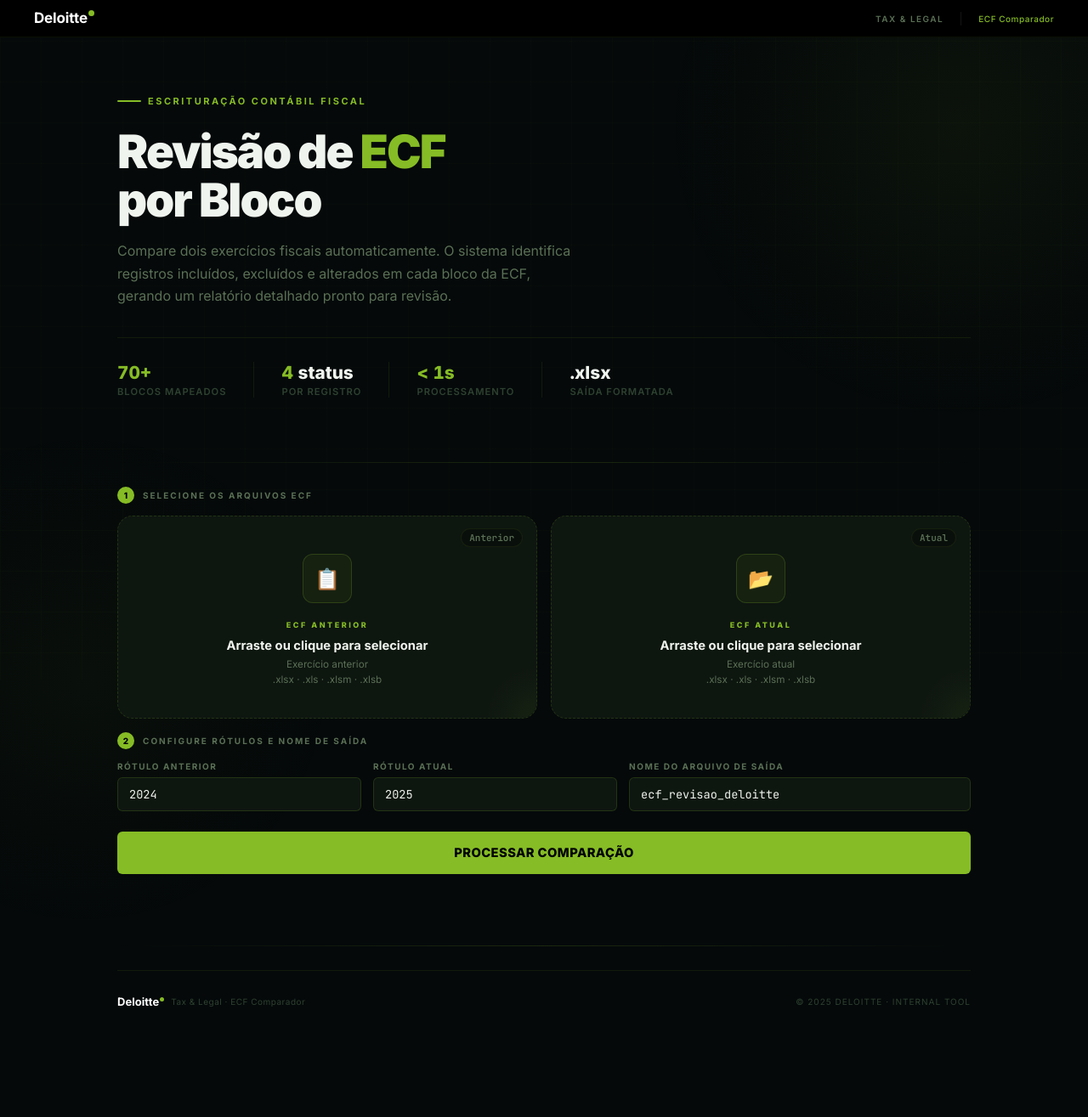
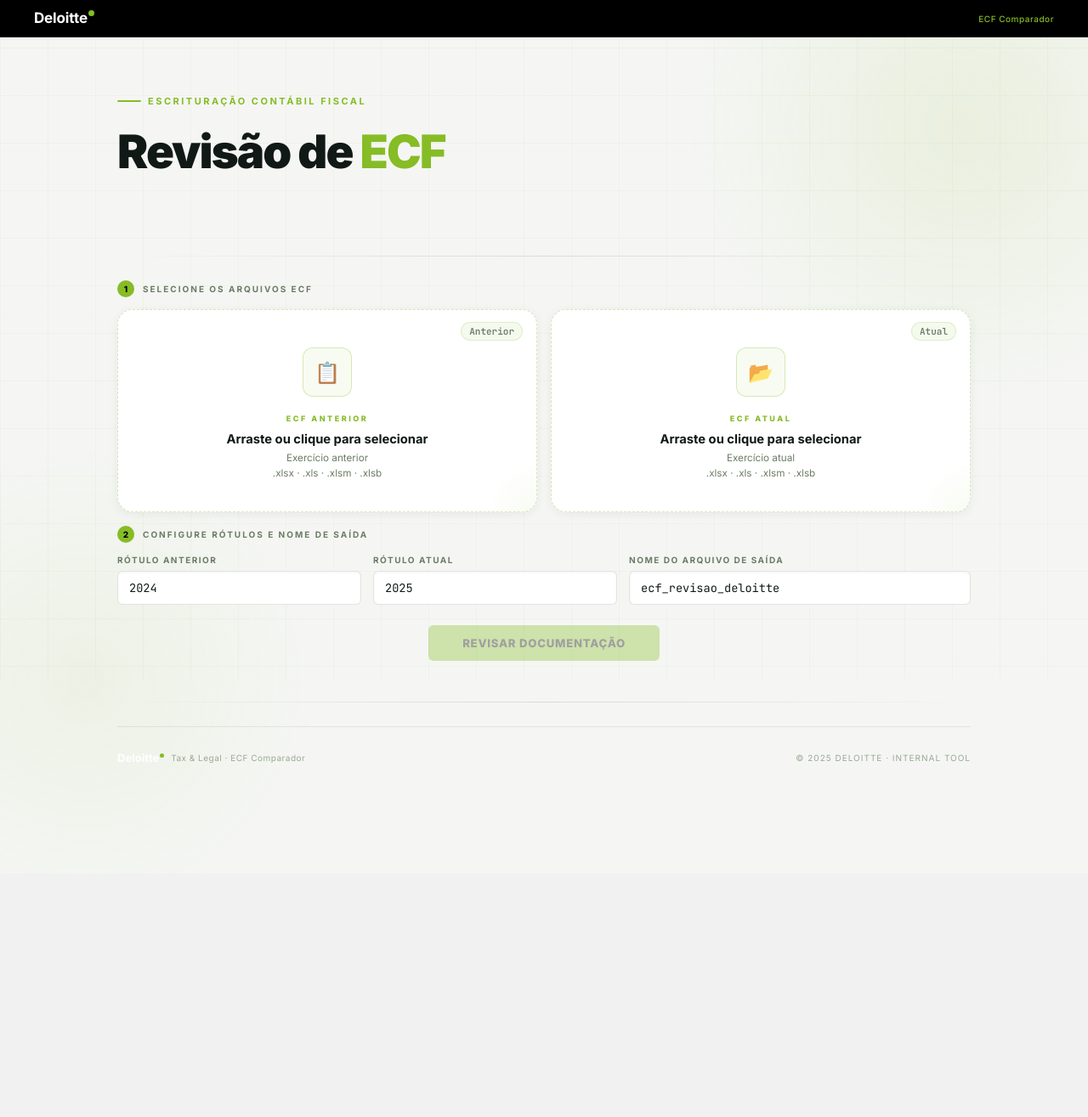
Before and after one commit to VictorMG-Dev/ecf-comparador, a Flask app: page / in a window 1280 px wide. Shown: the whole page at 85% size. After the commit the page ends 899 px from the top, so only its background shows below. Run offline with Flask 3, Linux system fonts and the light colour scheme.

Commit message:
style: clareia visual (light mode), simplifica titulo/header e ajusta botao centralizado 'Revisar Documentação'

```diff
--- a/templates/index.html
+++ b/templates/index.html
@@ -3,8 +3,8 @@
 <head>
   <meta charset="UTF-8" />
   <meta name="viewport" content="width=device-width, initial-scale=1.0" />
-  <title>ECF Comparador | Deloitte Tax & Legal</title>
-  <meta name="description" content="Plataforma de revisão e comparação de arquivos ECF — Escrituração Contábil Fiscal. Desenvolvido para Deloitte Tax & Legal Brasil." />
+  <title>ECF Comparador | Deloitte</title>
+  <meta name="description" content="Plataforma de revisão e comparação de arquivos ECF — Escrituração Contábil Fiscal. Desenvolvido para Deloitte Brasil." />
   <link rel="preconnect" href="https://fonts.googleapis.com" />
   <link href="https://fonts.googleapis.com/css2?family=Inter:wght@300;400;500;600;700;800;900&family=JetBrains+Mono:wght@400;500;600&display=swap" rel="stylesheet" />
 
@@ -19,35 +19,35 @@
       --dl-green:        #86BC25;   /* Deloitte Green — Pantone 368 */
       --dl-green-dark:   #6a9a1c;   /* hover state */
       --dl-green-deeper: #4d7213;   /* pressed / active */
-      --dl-green-glow:   rgba(134, 188, 37, 0.18);
-      --dl-green-subtle: rgba(134, 188, 37, 0.07);
-      --dl-green-border: rgba(134, 188, 37, 0.22);
-      --dl-green-border-strong: rgba(134, 188, 37, 0.5);
+      --dl-green-glow:   rgba(134, 188, 37, 0.2);
+      --dl-green-subtle: rgba(134, 188, 37, 0.06);
+      --dl-green-border: rgba(134, 188, 37, 0.3);
+      --dl-green-border-strong: rgba(134, 188, 37, 0.55);
 
-      /* Backgrounds — escuros com leve matiz verde */
-      --bg-base:    #05090a;
-      --bg-surface: #090e0b;
-      --bg-card:    #0e1610;
-      --bg-card-2:  #121b13;
-      --bg-card-hover: #162019;
-      --bg-terminal: #060a07;
+      /* Backgrounds — TEMA CLARO */
+      --bg-base:       #f5f6f4;
+      --bg-surface:    #eef0eb;
+      --bg-card:       #ffffff;
+      --bg-card-2:     #f8f9f6;
+      --bg-card-hover: #f2f5ee;
+      --bg-terminal:   #1a1f18;
 
       /* Tipografia */
-      --text-bright: #f0f4ee;
-      --text:        #b8c9b0;
-      --text-muted:  #5a7055;
-      --text-dim:    #2e4230;
+      --text-bright: #111916;
+      --text:        #374733;
+      --text-muted:  #6b7c65;
+      --text-dim:    #9aaa94;
 
       /* Status */
-      --green-pos:  #22c55e;
-      --red-neg:    #ef4444;
-      --amber:      #f59e0b;
+      --green-pos:  #16a34a;
+      --red-neg:    #dc2626;
+      --amber:      #d97706;
       --neutral:    #64748b;
 
       /* Bordas */
-      --border:       rgba(134, 188, 37, 0.1);
-      --border-mid:   rgba(134, 188, 37, 0.18);
-      --border-hover: rgba(134, 188, 37, 0.4);
+      --border:       rgba(0, 0, 0, 0.07);
+      --border-mid:   rgba(0, 0, 0, 0.11);
+      --border-hover: rgba(134, 188, 37, 0.5);
 
       /* Fontes */
       --font-sans: 'Inter', system-ui, sans-serif;
@@ -60,9 +60,9 @@
       --r-xl: 24px;
 
       /* Sombras */
-      --shadow: 0 8px 40px rgba(0, 0, 0, 0.6);
-      --shadow-green: 0 0 40px rgba(134, 188, 37, 0.12);
-      --glow-green: 0 0 24px rgba(134, 188, 37, 0.25);
+      --shadow: 0 4px 24px rgba(0, 0, 0, 0.08);
+      --shadow-green: 0 0 32px rgba(134, 188, 37, 0.15);
+      --glow-green: 0 0 20px rgba(134, 188, 37, 0.2);
     }
 
     /* ======================================================================
@@ -147,7 +147,7 @@
     }
 
     /* ======================================================================
-       BACKGROUND — GRID SUTIL ESTILO CORPORATE
+       BACKGROUND — GRID SUTIL ESTILO CORPORATE (TEMA CLARO)
     ====================================================================== */
     .bg-grid {
       position: fixed;
@@ -155,12 +155,12 @@
       pointer-events: none;
       z-index: 0;
       background-image:
-        linear-gradient(rgba(134,188,37,0.025) 1px, transparent 1px),
-        linear-gradient(90deg, rgba(134,188,37,0.025) 1px, transparent 1px);
-      background-size: 48px 48px;
+        linear-gradient(rgba(134,188,37,0.06) 1px, transparent 1px),
+        linear-gradient(90deg, rgba(134,188,37,0.06) 1px, transparent 1px);
+      background-size: 56px 56px;
     }
 
-    /* Orb de glow sutil no canto */
+    /* Orb de glow no tema claro */
     .bg-orb {
       position: fixed;
       top: -200px;
@@ -168,7 +168,7 @@
       width: 700px;
       height: 700px;
       border-radius: 50%;
-      background: radial-gradient(circle, rgba(134,188,37,0.06) 0%, transparent 70%);
+      background: radial-gradient(circle, rgba(134,188,37,0.1) 0%, transparent 65%);
       pointer-events: none;
       z-index: 0;
     }
@@ -179,7 +179,7 @@
       width: 600px;
       height: 600px;
       border-radius: 50%;
-      background: radial-gradient(circle, rgba(134,188,37,0.04) 0%, transparent 70%);
+      background: radial-gradient(circle, rgba(134,188,37,0.07) 0%, transparent 65%);
       pointer-events: none;
       z-index: 0;
     }
@@ -321,13 +321,14 @@
     .drop-zone {
       position: relative;
       background: var(--bg-card);
-      border: 1px dashed var(--border-mid);
+      border: 1.5px dashed rgba(134,188,37,0.35);
       border-radius: var(--r-lg);
       padding: 44px 28px 36px;
       text-align: center;
       cursor: pointer;
       transition: all 0.28s ease;
       overflow: hidden;
+      box-shadow: 0 2px 12px rgba(0,0,0,0.06);
     }
 
     /* Linha verde no topo da card */
@@ -376,10 +377,10 @@
       font-size: 11px;
       font-weight: 600;
       color: var(--text-muted);
-      background: rgba(0,0,0,0.3);
+      background: rgba(134,188,37,0.08);
       padding: 3px 9px;
       border-radius: 999px;
-      border: 1px solid var(--border);
+      border: 1px solid rgba(134,188,37,0.2);
     }
 
     .drop-icon-wrap {
@@ -483,36 +484,44 @@
       outline: none;
       transition: border-color 0.2s, box-shadow 0.2s;
       width: 100%;
+      box-shadow: inset 0 1px 3px rgba(0,0,0,0.05);
     }
     .field input:focus {
       border-color: var(--dl-green);
-      box-shadow: 0 0 0 3px rgba(134,188,37,0.1);
+      box-shadow: 0 0 0 3px rgba(134,188,37,0.12), inset 0 1px 3px rgba(0,0,0,0.05);
     }
 
     /* ======================================================================
        BOTÃO PRINCIPAL
     ====================================================================== */
+    /* Wrapper para centralizar o botão */
+    .btn-process-wrap {
+      display: flex;
+      justify-content: center;
+      margin-bottom: 36px;
+    }
+
     .btn-process {
-      width: 100%;
-      padding: 16px 32px;
+      display: inline-flex;
+      padding: 13px 40px;
       background: var(--dl-green);
       border: none;
       border-radius: var(--r-sm);
       font-family: var(--font-sans);
-      font-size: 0.92rem;
+      font-size: 0.82rem;
       font-weight: 800;
       color: #000;
       cursor: pointer;
-      letter-spacing: 0.03em;
+      letter-spacing: 0.06em;
       text-transform: uppercase;
       transition: background 0.2s, box-shadow 0.2s, transform 0.15s;
-      margin-bottom: 36px;
       position: relative;
       overflow: hidden;
+      white-space: nowrap;
     }
     .btn-process:hover:not(:disabled) {
       background: var(--dl-green-dark);
-      box-shadow: 0 6px 28px rgba(134,188,37,0.35);
+      box-shadow: 0 4px 20px rgba(134,188,37,0.3);
       transform: translateY(-1px);
     }
     .btn-process:active:not(:disabled) { transform: translateY(0); }
@@ -528,8 +537,8 @@
     }
     .btn-process .spinner {
       display: none;
-      width: 16px; height: 16px;
-      border: 2px solid rgba(0,0,0,0.25);
+      width: 14px; height: 14px;
+      border: 2px solid rgba(0,0,0,0.2);
       border-top-color: #000;
       border-radius: 50%;
       animation: spin 0.6s linear infinite;
@@ -574,7 +583,7 @@
       border: 1px solid var(--border-mid);
       border-radius: var(--r-lg);
       padding: 28px 32px;
-      box-shadow: var(--shadow);
+      box-shadow: 0 2px 16px rgba(0,0,0,0.08);
     }
 
     .progress-head {
@@ -795,8 +804,9 @@
       position: relative;
       overflow: hidden;
       transition: transform 0.2s, border-color 0.2s;
+      box-shadow: 0 2px 10px rgba(0,0,0,0.06);
     }
-    .tot-card:hover { transform: translateY(-1px); }
+    .tot-card:hover { transform: translateY(-1px); box-shadow: 0 4px 18px rgba(0,0,0,0.1); }
 
     /* Linha colorida no topo */
     .tot-card::before {
@@ -1007,8 +1017,6 @@
       <span class="wordmark">Deloitte<span class="dot"></span></span>
     </div>
     <div class="topbar-right">
-      <span class="topbar-tag">Tax &amp; Legal</span>
-      <div class="topbar-divider"></div>
       <span class="topbar-label">ECF Comparador</span>
     </div>
   </div>
@@ -1023,33 +1031,7 @@
         <span class="eyebrow-text">Escrituração Contábil Fiscal</span>
       </div>
 
-      <h1>Revisão de <em>ECF</em><br />por Bloco</h1>
-
-      <p class="header-desc">
-        Compare dois exercícios fiscais automaticamente. O sistema identifica registros incluídos, excluídos e alterados em cada bloco da ECF, gerando um relatório detalhado pronto para revisão.
-      </p>
-
-      <div class="header-stats">
-        <div class="hstat">
-          <span class="hstat-num"><span>70+</span></span>
-          <span class="hstat-label">Blocos mapeados</span>
-        </div>
-        <div class="hstat-sep"></div>
-        <div class="hstat">
-          <span class="hstat-num"><span>4</span> status</span>
-          <span class="hstat-label">Por registro</span>
-        </div>
-        <div class="hstat-sep"></div>
-        <div class="hstat">
-          <span class="hstat-num"><span>&lt; 1s</span></span>
-          <span class="hstat-label">Processamento</span>
-        </div>
-        <div class="hstat-sep"></div>
-        <div class="hstat">
-          <span class="hstat-num">.xlsx</span>
-          <span class="hstat-label">Saída formatada</span>
-        </div>
-      </div>
+      <h1>Revisão de <em>ECF</em></h1>
     </header>
 
     <div class="divider"></div>
@@ -1118,14 +1100,16 @@
         </div>
       </div>
 
-      <!-- BOTÃO -->
-      <button class="btn-process fu4" id="btn-proc" disabled>
-        <div class="btn-inner">
-          <div class="spinner"></div>
-          <span class="txt-idle">Processar Comparação</span>
-          <span class="txt-run">Processando ECF...</span>
-        </div>
-      </button>
+      <!-- BOTÃO CENTRALIZADO -->
+      <div class="btn-process-wrap fu4">
+        <button class="btn-process" id="btn-proc" disabled>
+          <div class="btn-inner">
+            <div class="spinner"></div>
+            <span class="txt-idle">Revisar Documentação</span>
+            <span class="txt-run">Revisando ECF...</span>
+          </div>
+        </button>
+      </div>
 
     </div><!-- /upload -->
 
```
